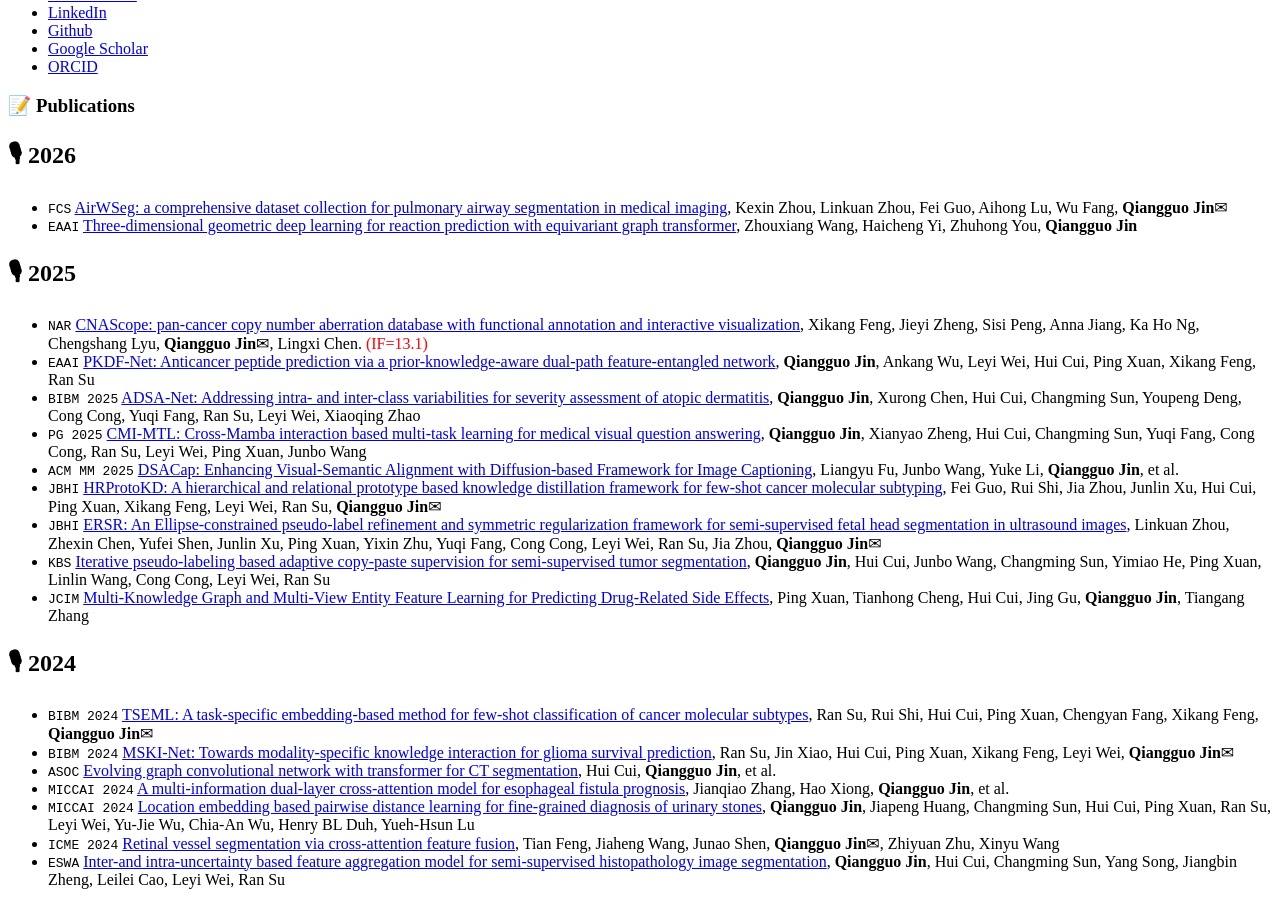
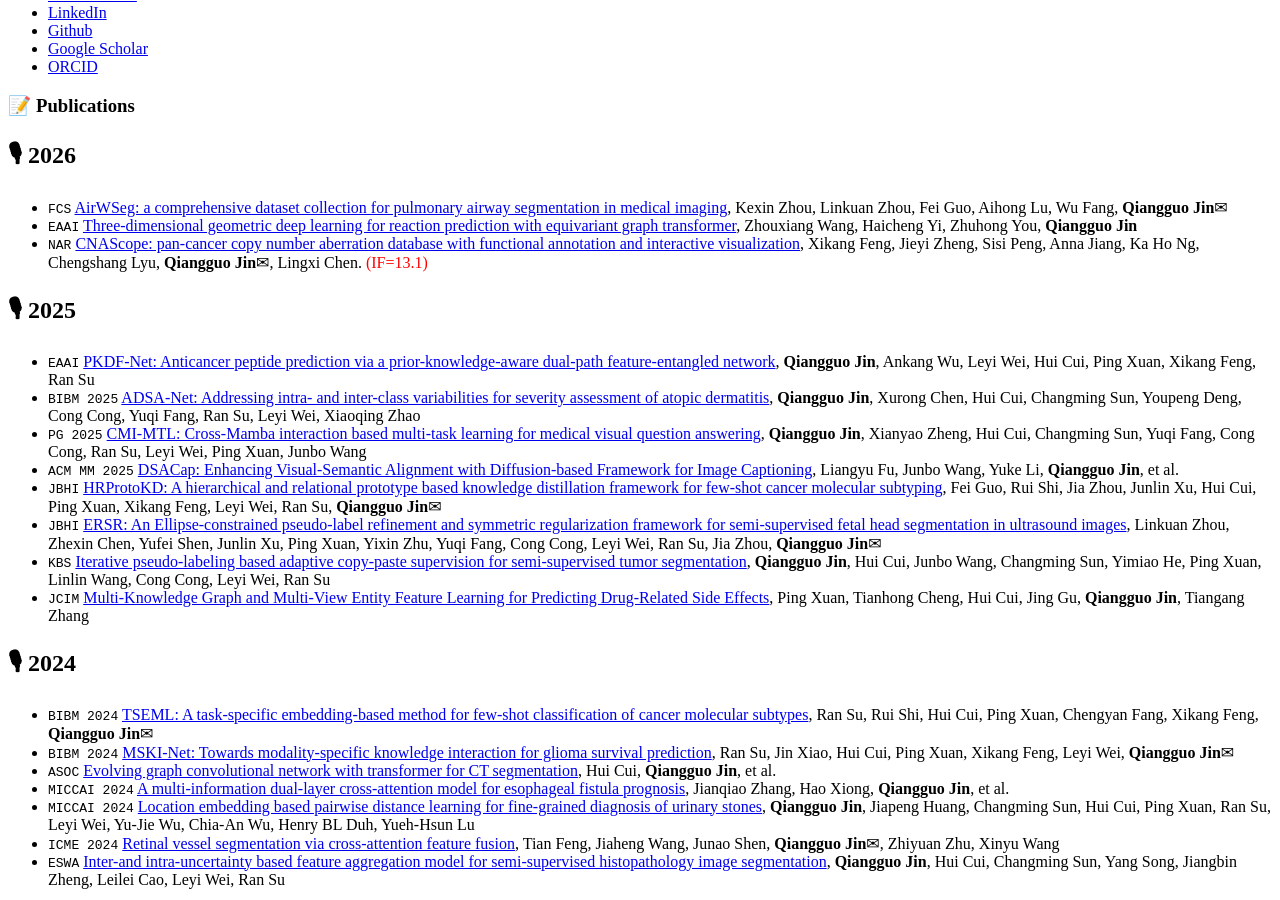
Before and after one commit to qgking/qgking.github.io, a Jekyll site: the page built from _pages/includes/pub.md, in a window 1280 px wide and 900 px high, scrolled down 667 px. Built offline with Jekyll 4.4.1, drawn with Linux system fonts in a browser that asks for light colours; our own code applies the rules of GitHub Pages for plain Markdown files.

Commit message:
update pub

```diff
--- a/_pages/includes/pub.md
+++ b/_pages/includes/pub.md
@@ -3,9 +3,9 @@
 ## 🎙 2026
 - ``FCS`` [AirWSeg: a comprehensive dataset collection for pulmonary airway segmentation in medical imaging](https://link.springer.com/article/10.1007/s11704-025-41308-1), Kexin Zhou, Linkuan Zhou, Fei Guo, Aihong Lu, Wu Fang, **Qiangguo Jin**✉
 - ``EAAI`` [Three-dimensional geometric deep learning for reaction prediction with equivariant graph transformer](https://www.sciencedirect.com/science/article/pii/S0952197625028817), Zhouxiang Wang, Haicheng Yi, Zhuhong You, **Qiangguo Jin**
+- ``NAR`` [CNAScope: pan-cancer copy number aberration database with functional annotation and interactive visualization](https://academic.oup.com/nar/advance-article-pdf/doi/10.1093/nar/gkaf1242/65405616/gkaf1242.pdf), Xikang Feng, Jieyi Zheng, Sisi Peng, Anna Jiang, Ka Ho Ng, Chengshang Lyu, **Qiangguo Jin**✉, Lingxi Chen. <span style="color:red">(IF=13.1)</span>
 
 ## 🎙 2025
-- ``NAR`` [CNAScope: pan-cancer copy number aberration database with functional annotation and interactive visualization](https://academic.oup.com/nar/advance-article-pdf/doi/10.1093/nar/gkaf1242/65405616/gkaf1242.pdf), Xikang Feng, Jieyi Zheng, Sisi Peng, Anna Jiang, Ka Ho Ng, Chengshang Lyu, **Qiangguo Jin**✉, Lingxi Chen. <span style="color:red">(IF=13.1)</span>
 - ``EAAI`` [PKDF-Net: Anticancer peptide prediction via a prior-knowledge-aware dual-path feature-entangled network](https://www.sciencedirect.com/science/article/abs/pii/S0952197625017452), **Qiangguo Jin**, Ankang Wu, Leyi Wei, Hui Cui, Ping Xuan, Xikang Feng, Ran Su
 - ``BIBM 2025`` [ADSA-Net: Addressing intra- and inter-class variabilities for severity assessment of atopic dermatitis](https://ieeexplore.ieee.org/abstract/document/11357062), **Qiangguo Jin**, Xurong Chen, Hui Cui, Changming Sun, Youpeng Deng, Cong Cong, Yuqi Fang, Ran Su, Leyi Wei, Xiaoqing Zhao
 - ``PG 2025`` [CMI-MTL: Cross-Mamba interaction based multi-task learning for medical visual question answering](https://arxiv.org/pdf/2511.01357), **Qiangguo Jin**, Xianyao Zheng, Hui Cui, Changming Sun, Yuqi Fang, Cong Cong, Ran Su, Leyi Wei, Ping Xuan, Junbo Wang
```
